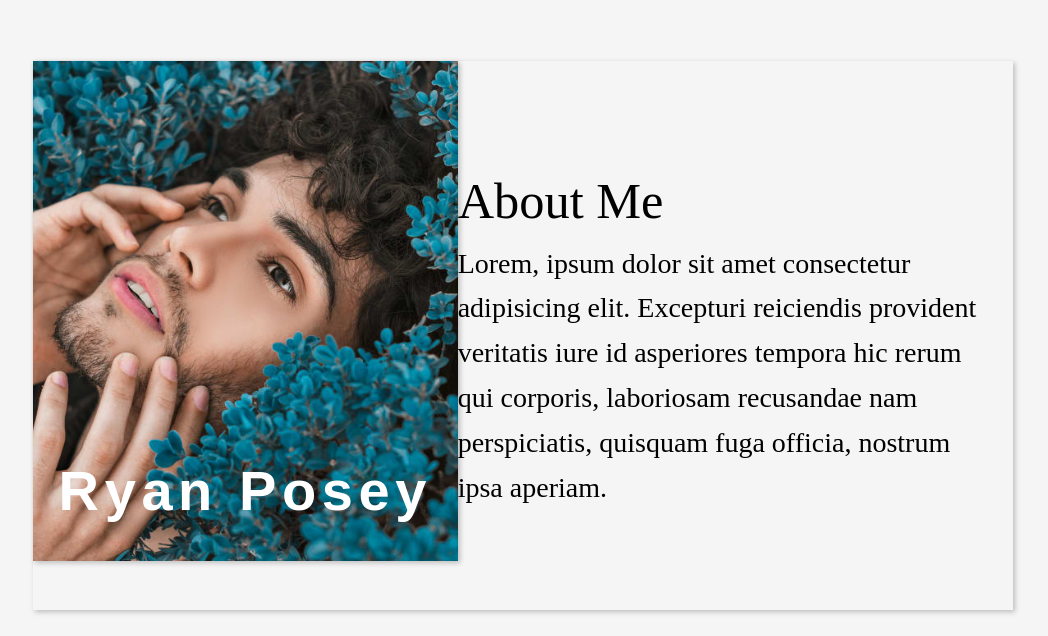
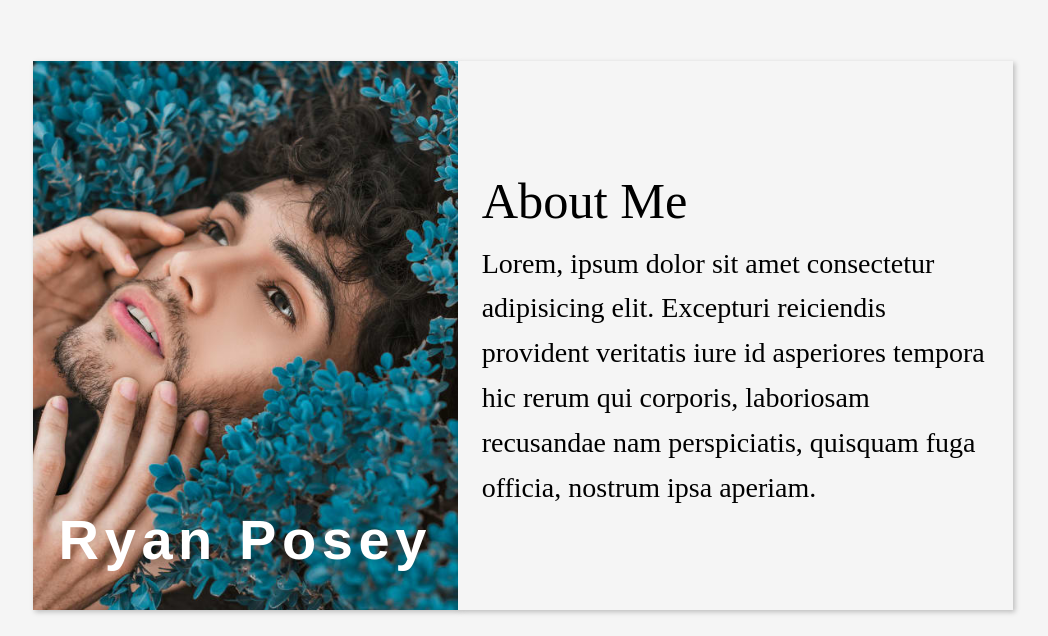
Before and after one commit to Figby222/homepage, a website built with webpack: page src/template.html in a window 1280 px wide. Shown: the part 164-800 px from the top of the page, without its empty margins (117-1165 px from the left). Built offline with nearby package versions, Linux system fonts and the light colour scheme; a web font is replaced by a local one.

Commit message:
Desktops: .header-container: Create grid-template
:)

```diff
--- a/src/styles.css
+++ b/src/styles.css
@@ -253,6 +253,12 @@ footer {
         margin: 0;
     }
 
+    .header-container {
+        display: grid;
+        grid-template-columns: auto auto;
+        align-content: center;
+    }
+
     .header-image-text {
         transform: none;
     }
```
